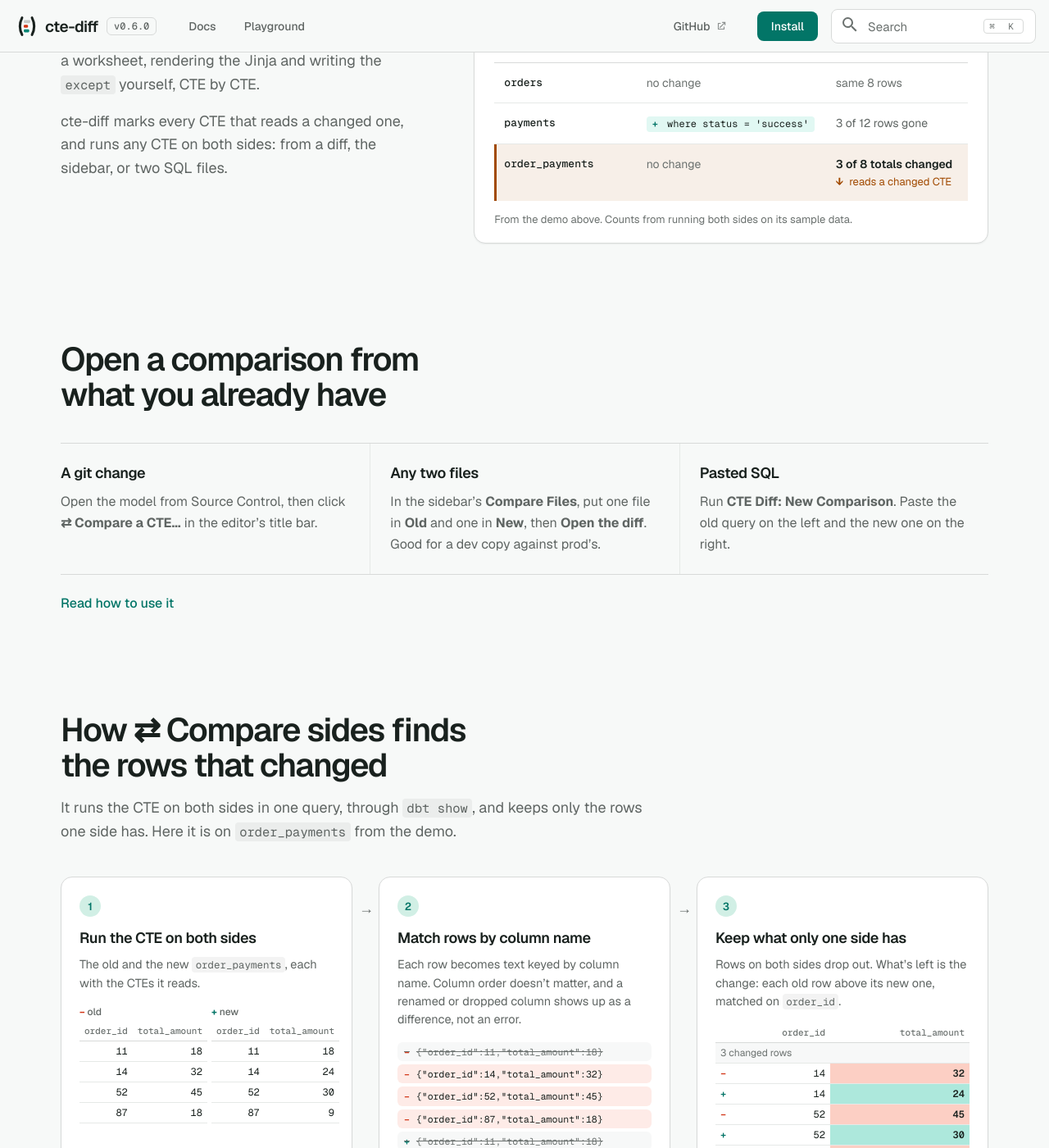
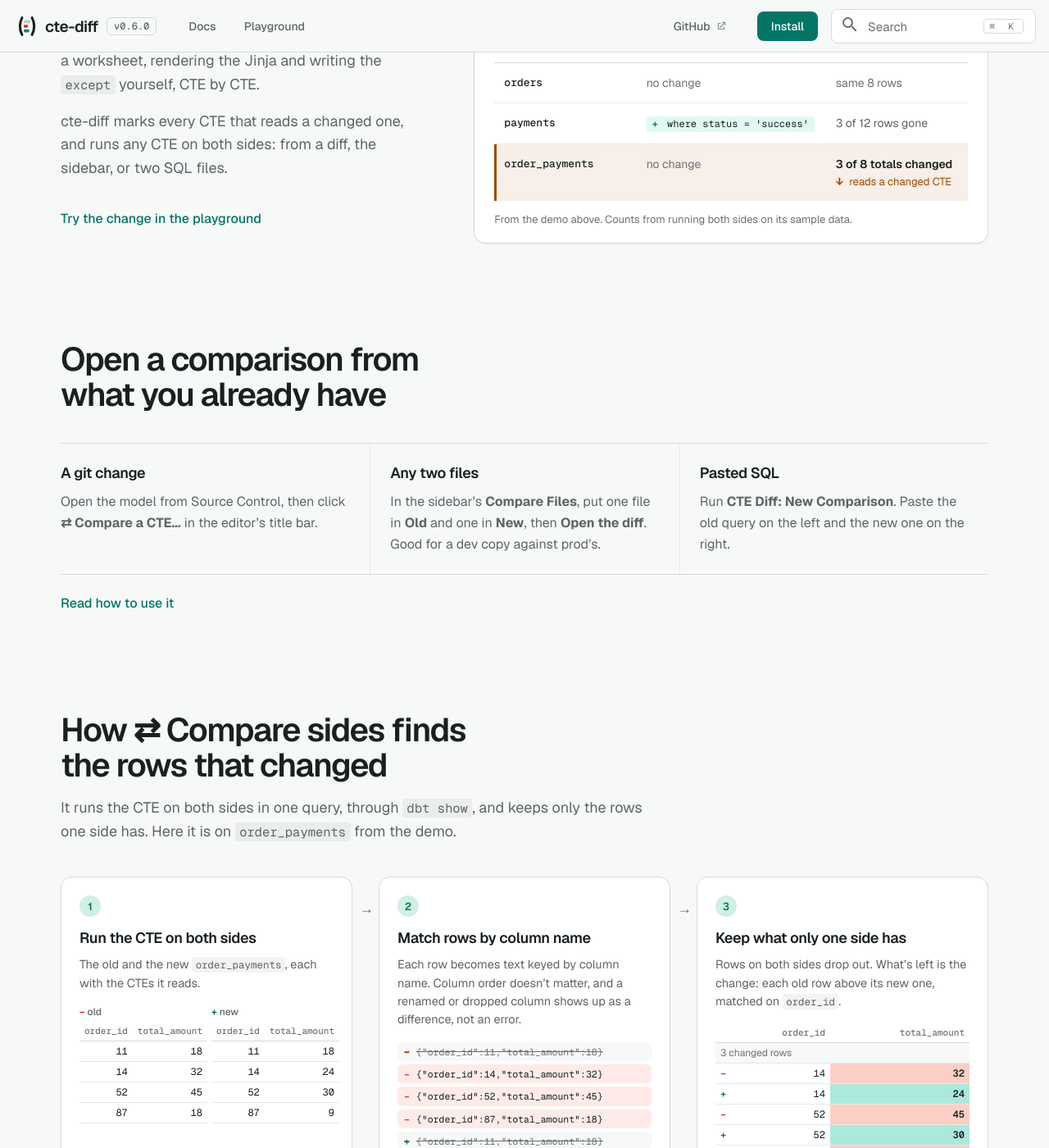
Before and after one commit to MarkPhamm/cte-diff, an MkDocs documentation site: the page built from docs/index.md, in a window 1280 px wide and 1400 px high, scrolled down 1539 px. Shown: the whole window at 82% size. Built offline with MkDocs 1.6.1 and Material for MkDocs 9.7.7, drawn with Linux system fonts in a browser that asks for light colours.

Commit message:
Site: the ledger section's text lines up with the ledger at both ends
Side by side, the text starts level with the ledger's top and a link to the playground ends level with its
caption. The layout goes side by side only at the page's full width (1180px), since narrower the ledger's code
cell overflowed.

```diff
--- a/docs/javascripts/home.js
+++ b/docs/javascripts/home.js
@@ -81,7 +81,7 @@
     splitWords(h);
     onView(h, function () { h.classList.add("qh-in"); });
   });
-  reveal([].slice.call(root.querySelectorAll(".qh-section > .qh-sub, .qh-gap__text > .qh-sub, .qh-section > .qh-more, .qh-how__note, .qh-section > .qh-fig, .qh-section > .qp, .qh-final > :not(h2)")));
+  reveal([].slice.call(root.querySelectorAll(".qh-section > .qh-sub, .qh-gap__text > p, .qh-section > .qh-more, .qh-how__note, .qh-section > .qh-fig, .qh-section > .qp, .qh-final > :not(h2)")));
 
   /* The SQL diff against the data: the rows rise with what the diff shows, then what the data did fills in, then the
    * CTE with no changed line but changed rows lights up. */
--- a/docs/stylesheets/home.css
+++ b/docs/stylesheets/home.css
@@ -184,11 +184,14 @@
 .qh-more { margin: 22px 0 0; font-weight: 500; }
 
 /* the SQL diff against the data: the heading across the page, then the text beside a ledger of three of the demo's
- * CTEs, tops aligned. Only order_payments is bold: no changed line, yet changed rows. Without home.js (or with reduced
+ * CTEs, top and bottom aligned. Only order_payments is bold: no changed line, yet changed rows. Without home.js (or with reduced
  * motion) it shows its end: every count in, order_payments lit. */
 .qh-gap h2 { max-width: none; }
 .qh-gap h2 > span { display: block; }
-.qh-gap__body { display: grid; grid-template-columns: minmax(0, 5fr) minmax(0, 7fr); gap: 32px 56px; align-items: start; margin-top: 32px; }
+.qh-gap__body { display: grid; grid-template-columns: minmax(0, 5fr) minmax(0, 7fr); gap: 32px 56px; margin-top: 32px; }
+/* side by side, the text runs the ledger's full height: the text level with its top, the link level with its caption */
+.qh-gap__text { display: flex; flex-direction: column; }
+.qh-gap__text > .qh-more { margin-top: auto; padding: 22px 0 18px; }
 .qh-gap__text > .qh-sub:first-child { margin-top: 0; }
 .qh-gap__fig { margin: 0; padding: 4px 24px 18px; }
 .qh-gap__t { width: 100%; table-layout: fixed; border-collapse: collapse; font: 14px/1.45 var(--bp-sans); }
@@ -361,9 +364,10 @@ q-caret { display: inline-block; width: .55em; height: 1.15em; margin-left: 1px;
 @keyframes qh-blink { 50% { opacity: 0; } }
 
 /* ------------------------------------------------------------------ responsive */
-/* the ledger needs about 560px beside the text; below that the text goes on top */
-@media (max-width: 1100px) {
+/* side by side only at the page's full width: narrower, the ledger's code cell overflows, so the text goes on top */
+@media (max-width: 1179px) {
   .qh-gap__body { grid-template-columns: minmax(0, 1fr); }
+  .qh-gap__text > .qh-more { padding-bottom: 0; }
 }
 @media (max-width: 1080px) {
   .cd-win__body { grid-template-columns: 210px minmax(0, 1fr); }
--- a/overrides/home.html
+++ b/overrides/home.html
@@ -68,6 +68,7 @@
       <div class="qh-gap__text">
         <p class="qh-sub">Checking it by hand means copying both versions into a worksheet, rendering the Jinja and writing the <code>except</code> yourself, CTE by CTE.</p>
         <p class="qh-sub">cte-diff marks every CTE that reads a changed one, and runs any CTE on both sides: from a diff, the sidebar, or two SQL files.</p>
+        <p class="qh-more"><a href="{{ 'playground/' | url }}">Try the change in the playground</a></p>
       </div>
       <figure class="qh-fig qh-gap__fig">
         <table class="qh-gap__t">
```
